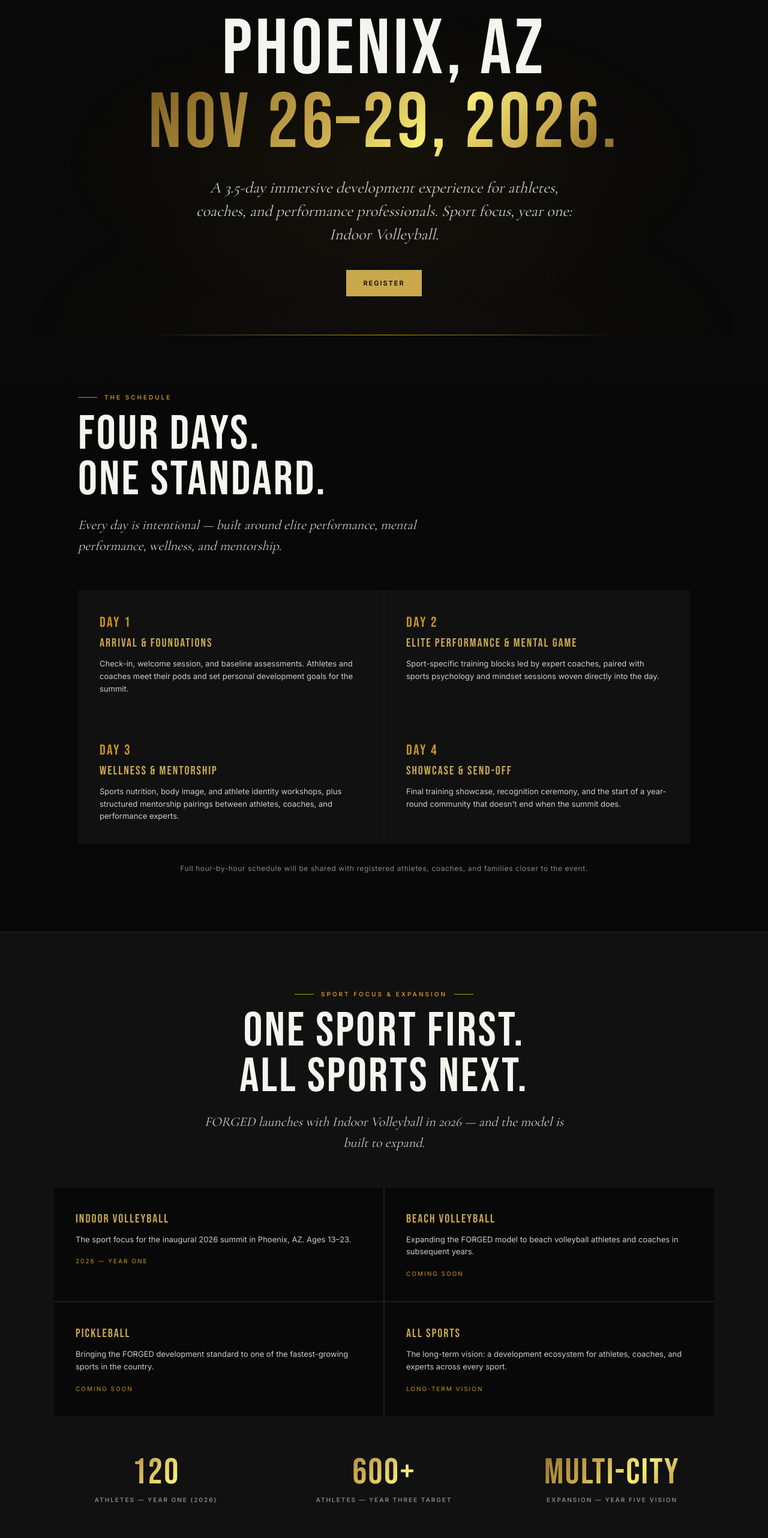
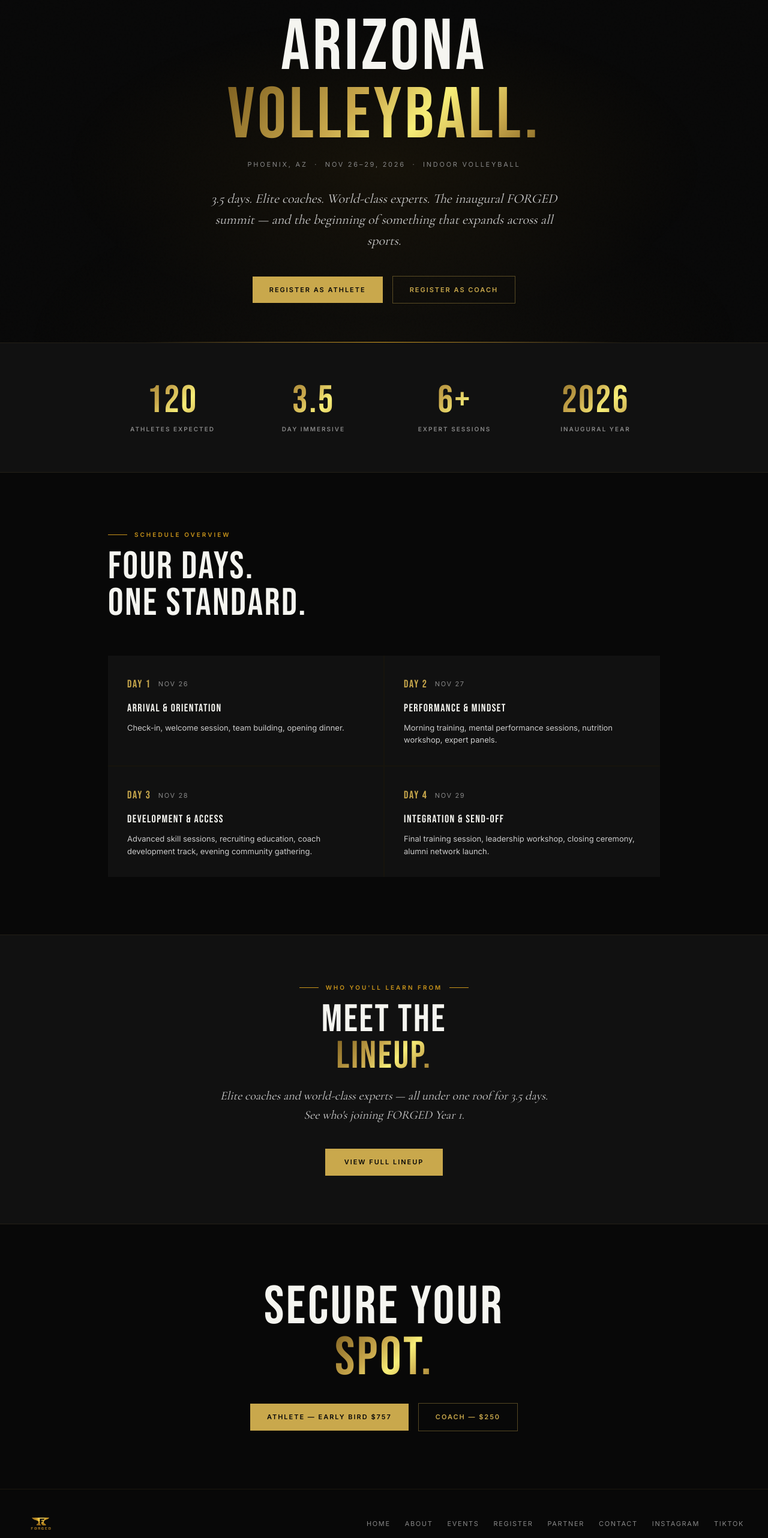
Before and after one commit to beforged26/forged-site, a Next.js app in the folder forged-site/: page /events in a window 1280 px wide. Shown: the part 162-2726 px from the top of the page at 60% size. Built offline with nearby package versions, Linux system fonts and the light colour scheme.

Commit message:
Update page.tsx

```diff
--- a/forged-site/src/app/events/page.tsx
+++ b/forged-site/src/app/events/page.tsx
@@ -1,66 +1,21 @@
 import type { Metadata } from "next";
+import FadeUp from "@/components/FadeUp";
 import Link from "next/link";
-import FadeUp from "@/components/FadeUp";
 
 export const metadata: Metadata = {
-  title: "Events — FORGED",
+  title: "AZ — Volleyball | FORGED",
   description:
-    "FORGED 2026 — the inaugural elite athlete and coach development summit. Phoenix, AZ, November 26–29, 2026. Indoor Volleyball, expanding to all sports.",
+    "FORGED inaugural summit — Phoenix, Arizona. November 26–29, 2026. Indoor Volleyball. 3.5 days of elite athlete and coach development.",
 };
 
 const schedule = [
-  {
-    day: "Day 1",
-    title: "Arrival & Foundations",
-    desc: "Check-in, welcome session, and baseline assessments. Athletes and coaches meet their pods and set personal development goals for the summit.",
-  },
-  {
-    day: "Day 2",
-    title: "Elite Performance & Mental Game",
-    desc: "Sport-specific training blocks led by expert coaches, paired with sports psychology and mindset sessions woven directly into the day.",
-  },
-  {
-    day: "Day 3",
-    title: "Wellness & Mentorship",
-    desc: "Sports nutrition, body image, and athlete identity workshops, plus structured mentorship pairings between athletes, coaches, and performance experts.",
-  },
-  {
-    day: "Day 4",
-    title: "Showcase & Send-Off",
-    desc: "Final training showcase, recognition ceremony, and the start of a year-round community that doesn't end when the summit does.",
-  },
+  { day: "Day 1", date: "Nov 26", label: "Arrival & Orientation", desc: "Check-in, welcome session, team building, opening dinner." },
+  { day: "Day 2", date: "Nov 27", label: "Performance & Mindset", desc: "Morning training, mental performance sessions, nutrition workshop, expert panels." },
+  { day: "Day 3", date: "Nov 28", label: "Development & Access", desc: "Advanced skill sessions, recruiting education, coach development track, evening community gathering." },
+  { day: "Day 4", date: "Nov 29", label: "Integration & Send-Off", desc: "Final training session, leadership workshop, closing ceremony, alumni network launch." },
 ];
 
-const expansion = [
-  { stat: "120", label: "Athletes — Year One (2026)" },
-  { stat: "600+", label: "Athletes — Year Three Target" },
-  { stat: "Multi-City", label: "Expansion — Year Five Vision" },
-];
-
-const sports = [
-  {
-    title: "Indoor Volleyball",
-    desc: "The sport focus for the inaugural 2026 summit in Phoenix, AZ. Ages 13–23.",
-    tag: "2026 — Year One",
-  },
-  {
-    title: "Beach Volleyball",
-    desc: "Expanding the FORGED model to beach volleyball athletes and coaches in subsequent years.",
-    tag: "Coming Soon",
-  },
-  {
-    title: "Pickleball",
-    desc: "Bringing the FORGED development standard to one of the fastest-growing sports in the country.",
-    tag: "Coming Soon",
-  },
-  {
-    title: "All Sports",
-    desc: "The long-term vision: a development ecosystem for athletes, coaches, and experts across every sport.",
-    tag: "Long-Term Vision",
-  },
-];
-
-export default function Events() {
+export default function AZVolleyball() {
   return (
     <>
       {/* HERO */}
@@ -73,133 +28,103 @@
           }}
         />
         <p className="text-[11px] font-semibold tracking-[0.3em] uppercase text-gold-m mb-5 relative z-[1]">
-          The Inaugural Summit
+          Inaugural Event
         </p>
-        <h1 className="font-display text-[clamp(56px,11vw,130px)] leading-[0.95] tracking-[0.04em] text-cream mb-6 relative z-[1]">
-          PHOENIX, AZ
+        <h1 className="font-display text-[clamp(52px,10vw,120px)] leading-[0.95] tracking-[0.04em] text-cream mb-4 relative z-[1]">
+          ARIZONA
           <br />
-          <span className="gold-gradient-text">NOV 26–29, 2026.</span>
+          <span className="gold-gradient-text">VOLLEYBALL.</span>
         </h1>
-        <p className="font-serif italic text-[clamp(18px,3vw,26px)] text-light max-w-[640px] mx-auto relative z-[1] leading-[1.5] mb-10">
-          A 3.5-day immersive development experience for athletes, coaches,
-          and performance professionals. Sport focus, year one: Indoor
-          Volleyball.
+        <p className="text-[11px] tracking-[0.25em] uppercase text-muted mb-8 relative z-[1]">
+          Phoenix, AZ &nbsp;·&nbsp; Nov 26–29, 2026 &nbsp;·&nbsp; Indoor Volleyball
         </p>
-        <FadeUp className="relative z-[1]">
-          <Link
-            href="/register"
-            className="inline-block text-[11px] font-bold tracking-[0.18em] uppercase text-black bg-gold px-7 py-3.5 hover:bg-gold-m transition-colors"
-          >
-            Register
+        <p className="font-serif italic text-[clamp(16px,2.5vw,22px)] text-light max-w-[580px] mx-auto relative z-[1] leading-[1.6] mb-10">
+          3.5 days. Elite coaches. World-class experts. The inaugural FORGED summit — and the beginning of something that expands across all sports.
+        </p>
+        <div className="flex items-center justify-center gap-4 flex-wrap relative z-[1]">
+          <Link href="/register/athlete" className="inline-block text-[11px] font-bold tracking-[0.18em] uppercase text-black bg-gold px-7 py-3.5 hover:bg-gold-m transition-colors">
+            Register as Athlete
           </Link>
-        </FadeUp>
+          <Link href="/register/coach" className="inline-block text-[11px] font-bold tracking-[0.18em] uppercase text-gold border border-gold/40 px-7 py-3.5 hover:border-gold transition-colors">
+            Register as Coach
+          </Link>
+        </div>
       </section>
 
       <div className="gold-rule" />
 
+      {/* QUICK STATS */}
+      <div className="bg-dark border-y border-gold/10 py-16 px-6 md:px-10">
+        <div className="max-w-[900px] mx-auto grid gap-10 text-center" style={{ gridTemplateColumns: "repeat(auto-fit, minmax(160px, 1fr))" }}>
+          {[
+            { num: "120", label: "Athletes Expected" },
+            { num: "3.5", label: "Day Immersive" },
+            { num: "6+", label: "Expert Sessions" },
+            { num: "2026", label: "Inaugural Year" },
+          ].map((s) => (
+            <FadeUp key={s.label}>
+              <div className="font-display text-[clamp(40px,6vw,64px)] tracking-[0.04em] gold-gradient-text leading-none mb-2">{s.num}</div>
+              <div className="text-[10px] font-semibold tracking-[0.2em] uppercase text-muted">{s.label}</div>
+            </FadeUp>
+          ))}
+        </div>
+      </div>
+
       {/* SCHEDULE */}
-      <FadeUp className="max-w-[1100px] mx-auto px-6 md:px-10 py-24">
-        <p className="section-eyebrow">The Schedule</p>
-        <h2 className="font-display text-[clamp(42px,7vw,80px)] tracking-[0.04em] leading-[0.95] text-cream mb-5">
+      <FadeUp className="max-w-[1000px] mx-auto px-6 md:px-10 py-24">
+        <p className="section-eyebrow">Schedule Overview</p>
+        <h2 className="font-display text-[clamp(36px,6vw,64px)] tracking-[0.04em] leading-[0.95] text-cream mb-14">
           FOUR DAYS.
           <br />
           ONE STANDARD.
         </h2>
-        <p className="font-serif italic text-[clamp(18px,2.5vw,22px)] text-light max-w-[640px] leading-[1.6] mb-14">
-          Every day is intentional — built around elite performance, mental
-          performance, wellness, and mentorship.
-        </p>
-
         <div className="grid gap-[2px] bg-gold/[0.08] grid-cols-1 md:grid-cols-2">
           {schedule.map((s) => (
-            <FadeUp key={s.day} className="bg-dark p-9 border-t-2 border-transparent transition-colors hover:border-gold-m hover:bg-dark2">
-              <div className="font-display text-2xl tracking-[0.1em] text-gold-m mb-1">{s.day}</div>
-              <div className="font-display text-xl tracking-[0.1em] text-gold mb-2.5">{s.title}</div>
+            <FadeUp key={s.day} className="bg-dark p-8 border-t-2 border-transparent hover:border-gold-m hover:bg-dark2 transition-colors">
+              <div className="flex items-center gap-3 mb-3">
+                <span className="font-display text-gold text-lg tracking-[0.1em]">{s.day}</span>
+                <span className="text-[11px] text-muted tracking-[0.15em] uppercase">{s.date}</span>
+              </div>
+              <div className="font-display text-lg tracking-[0.08em] text-cream mb-2">{s.label}</div>
               <p className="text-[13px] text-light leading-[1.6]">{s.desc}</p>
             </FadeUp>
           ))}
         </div>
-        <p className="text-[12px] text-muted text-center mt-8 tracking-[0.05em]">
-          Full hour-by-hour schedule will be shared with registered
-          athletes, coaches, and families closer to the event.
-        </p>
       </FadeUp>
 
-      {/* SPORT FOCUS / EXPANSION */}
-      <div className="bg-dark border-y border-gold/10 py-24 px-6 md:px-10">
-        <div className="max-w-[1100px] mx-auto">
-          <p className="section-eyebrow center justify-center">Sport Focus &amp; Expansion</p>
-          <h2 className="font-display text-center text-[clamp(42px,7vw,80px)] tracking-[0.04em] leading-[0.95] text-cream mb-5">
-            ONE SPORT FIRST.
+      {/* LINEUP CTA */}
+      <div className="bg-dark border-y border-gold/10 py-20 px-6 md:px-10 text-center">
+        <FadeUp>
+          <p className="section-eyebrow center justify-center">Who You&apos;ll Learn From</p>
+          <h2 className="font-display text-[clamp(36px,6vw,64px)] tracking-[0.04em] leading-[0.95] text-cream mb-5">
+            MEET THE
             <br />
-            ALL SPORTS NEXT.
+            <span className="gold-gradient-text">LINEUP.</span>
           </h2>
-          <p className="font-serif italic text-[clamp(18px,2.5vw,22px)] text-light max-w-[640px] mx-auto text-center leading-[1.6] mb-14">
-            FORGED launches with Indoor Volleyball in 2026 — and the model is
-            built to expand.
+          <p className="font-serif italic text-[clamp(16px,2vw,20px)] text-light max-w-[560px] mx-auto mb-10 leading-[1.6]">
+            Elite coaches and world-class experts — all under one roof for 3.5 days. See who&apos;s joining FORGED Year 1.
           </p>
-
-          <div className="grid gap-[2px] bg-gold/[0.08] grid-cols-1 md:grid-cols-2 mb-16">
-            {sports.map((s) => (
-              <FadeUp key={s.title} className="bg-black p-9 border-t-2 border-transparent transition-colors hover:border-gold-m">
-                <div className="font-display text-xl tracking-[0.1em] text-gold mb-2.5">{s.title}</div>
-                <p className="text-[13px] text-light leading-[1.6] mb-3">{s.desc}</p>
-                <span className="inline-block text-[10px] tracking-[0.2em] uppercase text-gold-m">{s.tag}</span>
-              </FadeUp>
-            ))}
-          </div>
-
-          <div className="grid gap-10 text-center" style={{ gridTemplateColumns: "repeat(auto-fit, minmax(180px, 1fr))" }}>
-            {expansion.map((e) => (
-              <FadeUp key={e.label}>
-                <div className="font-display text-[clamp(36px,5vw,60px)] tracking-[0.04em] gold-gradient-text leading-none mb-2">
-                  {e.stat}
-                </div>
-                <div className="text-[10px] font-semibold tracking-[0.2em] uppercase text-muted">{e.label}</div>
-              </FadeUp>
-            ))}
-          </div>
-        </div>
+          <Link href="/events/az-volleyball/lineup" className="inline-block text-[11px] font-bold tracking-[0.18em] uppercase text-black bg-gold px-8 py-3.5 hover:bg-gold-m transition-colors">
+            View Full Lineup
+          </Link>
+        </FadeUp>
       </div>
 
-      {/* LOCATION */}
-      <FadeUp className="max-w-[1100px] mx-auto px-6 md:px-10 py-24 text-center">
-        <p className="section-eyebrow center justify-center">Location</p>
-        <h2 className="font-display text-[clamp(42px,7vw,80px)] tracking-[0.04em] leading-[0.95] text-cream mb-5">
-          PHOENIX,
-          <br />
-          ARIZONA.
-        </h2>
-        <p className="font-serif italic text-[clamp(18px,2.5vw,22px)] text-light max-w-[640px] mx-auto leading-[1.6]">
-          Thanksgiving weekend, 2026. Exact venue details, travel
-          recommendations, and lodging information will be shared directly
-          with registered athletes, coaches, and families.
-        </p>
-      </FadeUp>
-
-      <div className="gold-rule" />
-
       {/* BOTTOM CTA */}
-      <div className="px-6 md:px-10 py-28 text-center bg-black">
+      <div className="px-6 md:px-10 py-24 text-center">
         <FadeUp>
-          <h2 className="font-display text-[clamp(48px,9vw,110px)] tracking-[0.04em] leading-[0.95] mb-5">
-            SAVE YOUR
+          <h2 className="font-display text-[clamp(42px,7vw,90px)] tracking-[0.04em] leading-[0.95] text-cream mb-5">
+            SECURE YOUR
             <br />
             <span className="gold-gradient-text">SPOT.</span>
           </h2>
         </FadeUp>
-        <FadeUp>
-          <p className="text-sm text-muted tracking-[0.08em] mb-12 max-w-[560px] mx-auto">
-            Spots for the inaugural FORGED summit are limited. Register now to
-            reserve your place.
-          </p>
-        </FadeUp>
-        <FadeUp>
-          <Link
-            href="/register"
-            className="inline-block text-[11px] font-bold tracking-[0.18em] uppercase text-black bg-gold px-7 py-3.5 hover:bg-gold-m transition-colors"
-          >
-            Register
+        <FadeUp className="flex items-center justify-center gap-4 flex-wrap mt-8">
+          <Link href="/register/athlete" className="inline-block text-[11px] font-bold tracking-[0.18em] uppercase text-black bg-gold px-7 py-3.5 hover:bg-gold-m transition-colors">
+            Athlete — Early Bird $757
+          </Link>
+          <Link href="/register/coach" className="inline-block text-[11px] font-bold tracking-[0.18em] uppercase text-gold border border-gold/40 px-7 py-3.5 hover:border-gold transition-colors">
+            Coach — $250
           </Link>
         </FadeUp>
       </div>
```
